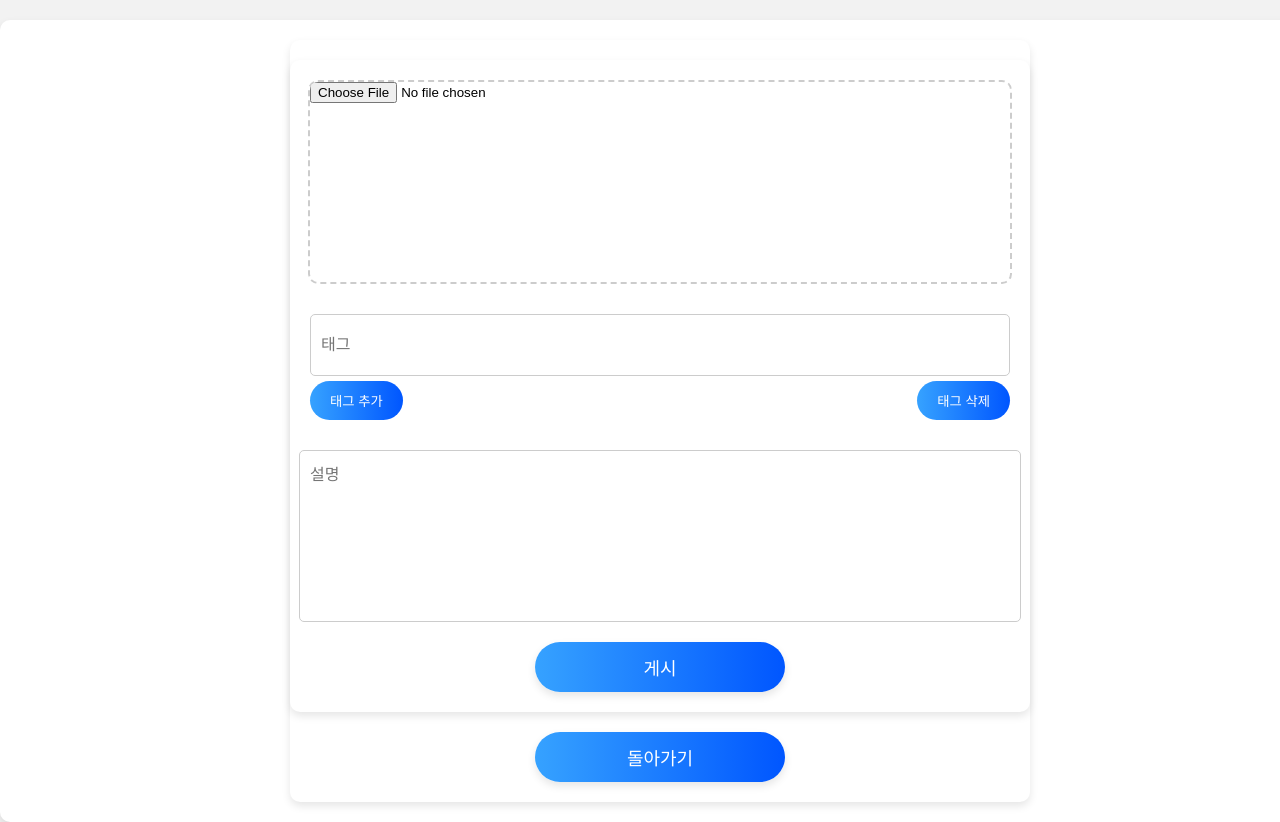
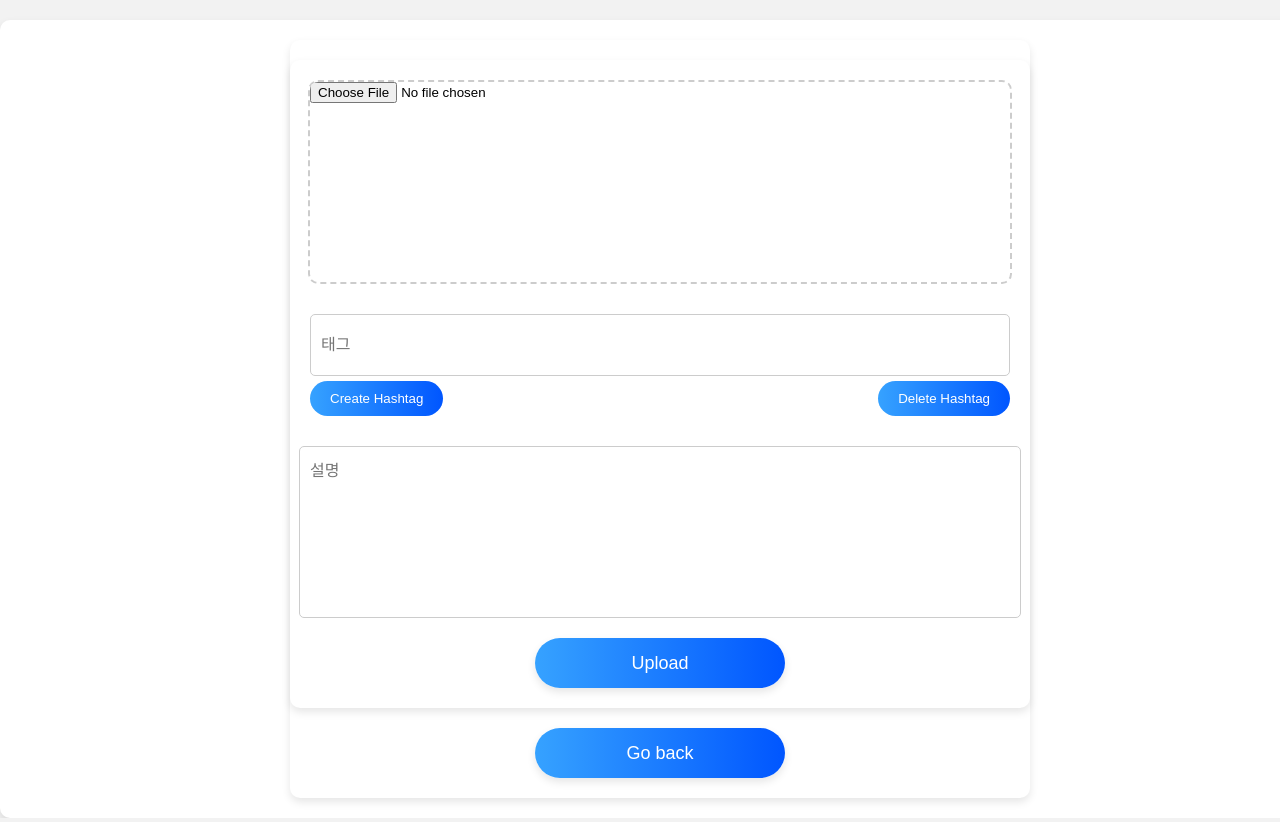
Before and after one commit to urban-jungle/Software-Engineering-Project, a React (Create React App) app in the folder web_project/: page /upload in a window 1280 px wide. Shown: the top 822 px of the page. Built offline with nearby package versions, Linux system fonts and the light colour scheme; a web font is replaced by a local one.

Commit message:
Update Upload.js

```diff
--- a/web_project/src/routes/Upload.js
+++ b/web_project/src/routes/Upload.js
@@ -8,7 +8,7 @@ export default function Upload() {
   const [uploadedMedia, setUploadedMedia] = useState(null);
   const [inputKey, setInputKey] = useState(Date.now());
   const [hashtags, setHashtags] = useState([""]);
-  const [text, setText] = useState(""); // 텍스트 입력 상태 추가
+  const [text, setText] = useState("");
 
   const onChangeMedia = (e) => {
     const file = e.target.files[0];
@@ -43,15 +43,13 @@ export default function Upload() {
   const handleUpload = async (e) => {
     e.preventDefault();
 
-    // 해시태그 배열에서 빈 문자열을 제거한 후 유효한 해시태그만 남깁니다.
     const validHashtags = hashtags.filter((tag) => tag.trim() !== "");
 
-    // 업로드된 미디어, 텍스트, 해시태그 중 하나라도 없는 경우 경고를 표시합니다.
     if (!uploadedMedia || text.trim() === "" || validHashtags.length === 0) {
       alert(
-        "업로드한 사진, 해시태그, 텍스트 중 하나라도 없으면 업로드가 안됩니다."
+        "사진 업로드, 해시태그 추가, 글 작성을 완료해야합니다."
       );
-      return; // 함수를 더 이상 진행하지 않고 종료합니다.
+      return;
     }
 
     const formData = new FormData();
@@ -65,16 +63,16 @@ export default function Upload() {
       method: "POST",
       body: formData,
     })
-      .then((response) => response.json()) // 응답 객체를 JSON 형식으로 파싱
+      .then((response) => response.json())
       .then((data) => {
         alert(data.message);
 
         if (data.redirect_url) {
-          window.location.href = data.redirect_url; // 클라이언트 사이드에서 리디렉션 처리
+          window.location.href = data.redirect_url;
         }
       })
       .catch((error) => {
-        console.error("Error:", error); // 에러 처리
+        console.error("Error:", error);
       });
   };
 
@@ -102,7 +100,7 @@ export default function Upload() {
                 onClick={onDeleteMedia}
                 className="delete-button"
               >
-                삭제
+                Delete
               </button>
             </div>
           )}
@@ -125,14 +123,14 @@ export default function Upload() {
               onClick={addHashtagField}
               className="hashtag-button"
             >
-              태그 추가
+              Create Hashtag
             </button>
             <button
               type="button"
               onClick={removeLastHashtagField}
               className="hashtag-button"
             >
-              태그 삭제
+              Delete Hashtag
             </button>
           </div>
           <textarea
@@ -142,11 +140,11 @@ export default function Upload() {
             value={text}
             onChange={handleTextChange}
           />
-          <button className="upload-button">게시</button>
+          <button className="upload-button">Upload</button>
         </form>
 
         <Link to="/main">
-          <button className="upload-button">돌아가기</button>
+          <button className="upload-button">Go back</button>
         </Link>
       </div>
     </div>
```
